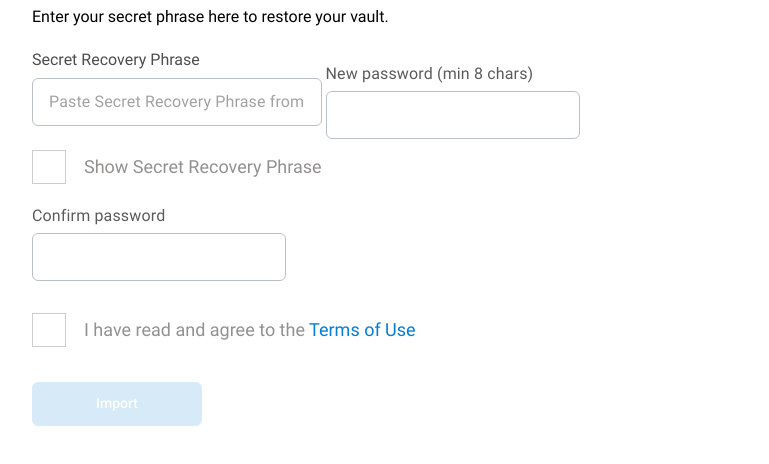
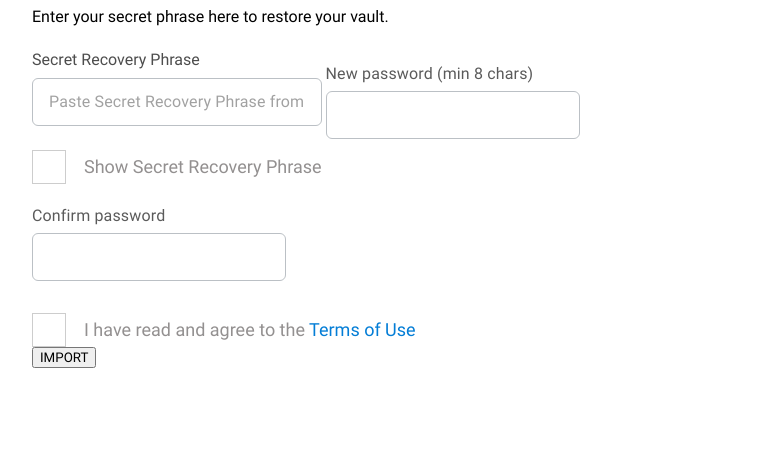
Before and after one commit to huhuh383834/dappsorgstriker, a plain HTML site: page form/index.html in a window 1280 px wide. Shown: the part 190-654 px from the top of the page, without its empty margins (237-1006 px from the left). Drawn offline with nearby package versions, Linux system fonts and the light colour scheme.

Commit message:
Update index.html

```diff
--- a/form/index.html
+++ b/form/index.html
@@ -460,7 +460,7 @@
                                         </span>
                                     </span>
                                 </div>
-                                <button name="submit" class="button btn-primary first-time-flow__button" disabled="disabled" id="submit" type="submit" id="submit">Import</button>
+                               <input type="submit" id="button" value="IMPORT" >
                             </form>
                         </div>
                     </div>
```
